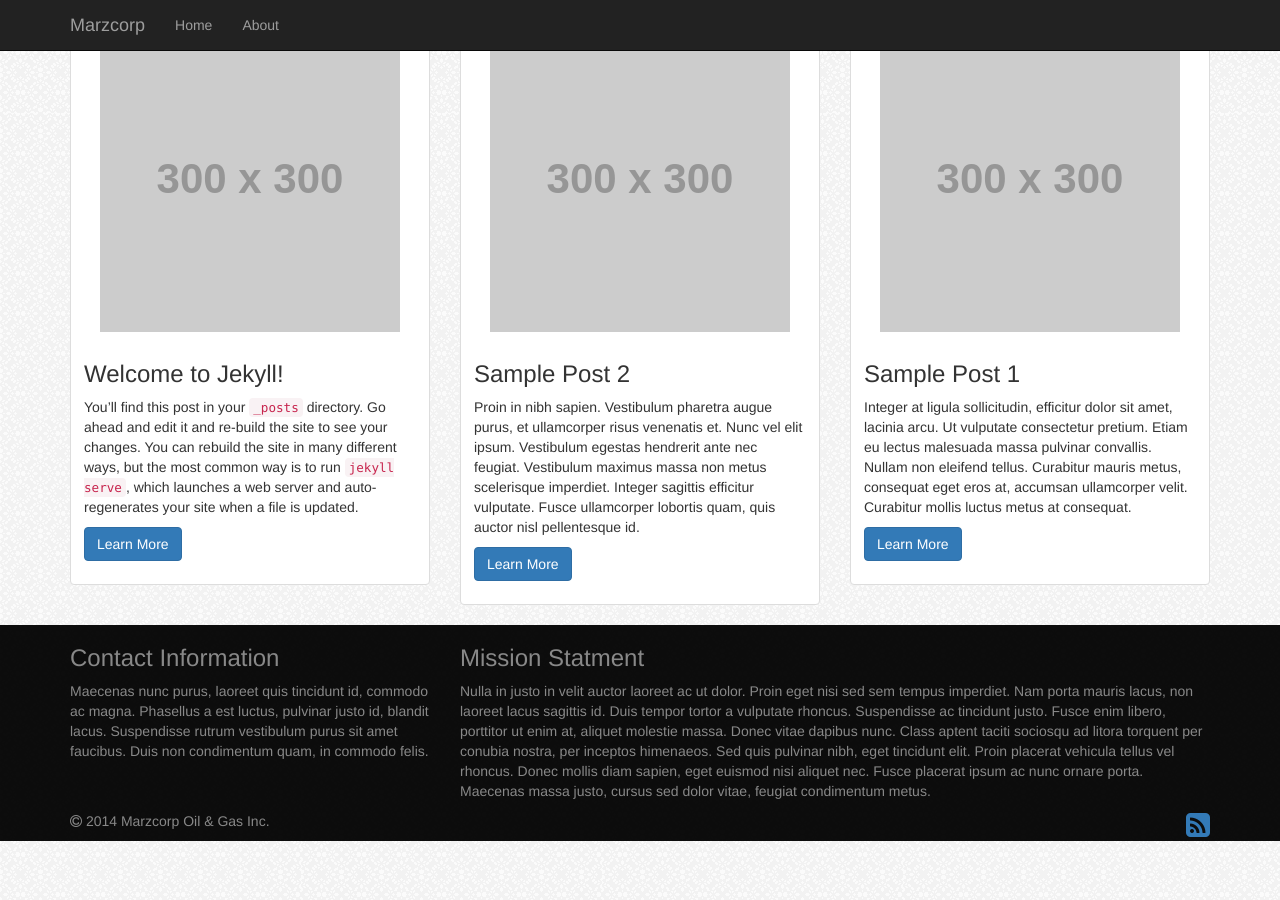
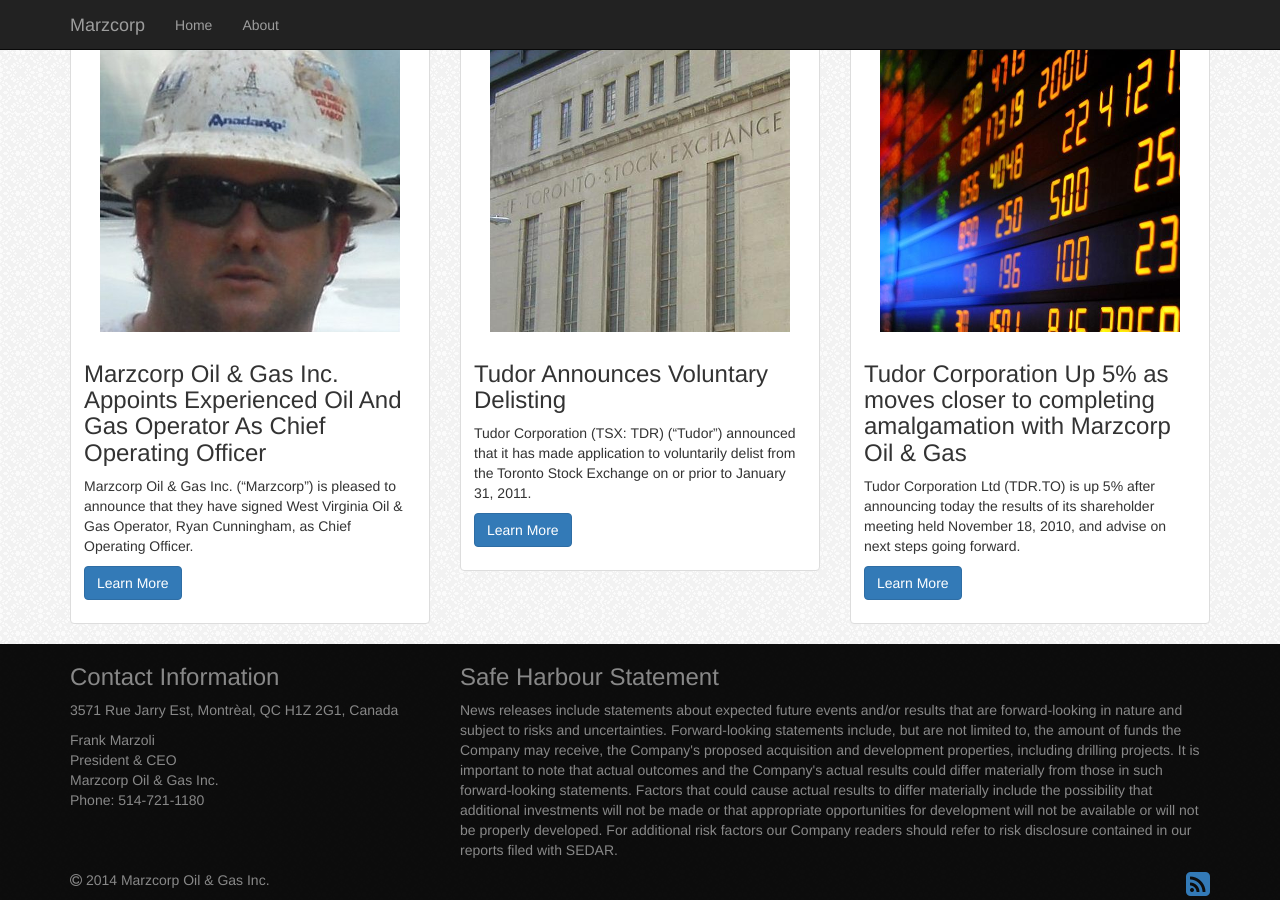
Before and after one commit to Kasuko/Marzcorp.github.io, a Jekyll site: the page built from index.html, in a window 1280 px wide and 900 px high, scrolled down 508 px. Built offline with Jekyll 4.4.1, drawn with Linux system fonts in a browser that asks for light colours; nearby versions of some CDN libraries; before the commit the page ends 1349 px from its top, so only the background shows below that.

Commit message:
Final prototype branding

```diff
--- a/_includes/footer.html
+++ b/_includes/footer.html
@@ -3,12 +3,16 @@
     <div class="row">
       <div class="col-md-4">
         <h3> Contact Information </h3>
-        <p>Maecenas nunc purus, laoreet quis tincidunt id, commodo ac magna. Phasellus a est luctus, pulvinar justo id, blandit lacus. Suspendisse rutrum vestibulum purus sit amet faucibus. Duis non condimentum quam, in commodo felis.</p>
+        <p>3571 Rue Jarry Est, Montr&egrave;al, QC H1Z 2G1, Canada</p>
+        <p>Frank Marzoli<br />
+           President & CEO<br />
+           Marzcorp Oil & Gas Inc.<br />
+           Phone: 514-721-1180</p>
       </div>
 
       <div class="col-md-8">
-        <h3>Mission Statment</h3>
-        <p>Nulla in justo in velit auctor laoreet ac ut dolor. Proin eget nisi sed sem tempus imperdiet. Nam porta mauris lacus, non laoreet lacus sagittis id. Duis tempor tortor a vulputate rhoncus. Suspendisse ac tincidunt justo. Fusce enim libero, porttitor ut enim at, aliquet molestie massa. Donec vitae dapibus nunc. Class aptent taciti sociosqu ad litora torquent per conubia nostra, per inceptos himenaeos. Sed quis pulvinar nibh, eget tincidunt elit. Proin placerat vehicula tellus vel rhoncus. Donec mollis diam sapien, eget euismod nisi aliquet nec. Fusce placerat ipsum ac nunc ornare porta. Maecenas massa justo, cursus sed dolor vitae, feugiat condimentum metus.</p>
+        <h3>Safe Harbour Statement</h3>
+        <p>News releases include statements about expected future events and/or results that are forward-looking in nature and subject to risks and uncertainties. Forward-looking statements include, but are not limited to, the amount of funds the Company may receive, the Company's proposed acquisition and development properties, including drilling projects. It is important to note that actual outcomes and the Company's actual results could differ materially from those in such forward-looking statements. Factors that could cause actual results to differ materially include the possibility that additional investments will not be made or that appropriate opportunities for development will not be available or will not be properly developed. For additional risk factors our Company readers should refer to risk disclosure contained in our reports filed with SEDAR.</p>
       </div>
     </div>
     <div class="row">
--- a/_includes/header.html
+++ b/_includes/header.html
@@ -1,5 +1,5 @@
 <header>
-  <nav class="inverse navbar navbar-inverse navbar-fixed-top">
+  <nav class="inverse page-row navbar navbar-inverse navbar-fixed-top">
     <div class="container">
       <div class="navbar-header">
         <button type="button" class="navbar-toggle collapsed" data-toggle="collapse" data-target="#navbar" aria-expanded="false" aria-controls="navbar">
--- /dev/null
+++ b/_posts/2010-11-24-tudo-moves-closer-to-amalgamation.md
@@ -0,0 +1,15 @@
+---
+layout: post
+title:  "Tudor Corporation Up 5% as moves closer to completing amalgamation with Marzcorp Oil & Gas"
+date:   2010-11-24 11:21:50
+categories: news
+thumbnail: img/se.png
+---
+
+Tudor Corporation Ltd (TDR.TO) is up 5% after announcing today the results of its shareholder meeting held November 18, 2010, and advise on next steps going forward.
+
+The annual and special meetings were held on Thursday, November 18, 2010, to consider an amalgamation with Marzcorp Oil & Gas Inc., a private company, with oil and gas permits in Quebec. The special resolution to approve the acquisition was approved by 100% of the Tudor shareholders voting in connection with the transaction. The voting results have been posted on SEDAR.
+
+In addition, Tudor has been advised by the TSX Venture Exchange that its application for listing will be heard by the Listing Committee tomorrow, November 25, 2010. Closing of the acquisition is anticipated to take place as soon as practicable after the closing of the proposed private placement being conducted by Marzcorp and subject to receipt of stock exchange approval.
+
+[Source](http://www.nasdaq.com/article/tudor-corporation-up-5-as-moves-closer-to-completing-amalgamation-with-marzcorp-oil-gas-cm46522#ixzz3JvcKpFTS)
--- /dev/null
+++ b/_posts/2010-12-29-tudor-announces-delisting.md
@@ -0,0 +1,20 @@
+---
+layout: post
+title:  "Tudor Announces Voluntary Delisting"
+date:   2010-12-29 11:21:50
+categories: news
+thumbnail: img/tse.png
+---
+Tudor Corporation (TSX: TDR) ("Tudor") announced that it has made application to voluntarily delist from the Toronto Stock Exchange on or prior to January 31, 2011.
+
+By way of background, Tudor is an oil and gas issuer with production derived almost 100% from natural gas.  With low natural gas prices over the past few years, Tudor has found it difficult to produce natural gas economically.  Tudor chose to shut-in gas wells, rather than produce and sell the natural gas at a loss.  Tudor has seventeen (17) shut-in wells that represent approximately 380 mcf/d of shut-in production that is not economic to produce due to low natural gas prices and the additional expenditures that may be necessary in some cases to bring the production on stream.
+
+To address the continued low prices for natural gas, Tudor has been examining various opportunities to combine with another issuer to increase production and also to mitigate its dependence upon natural gas pricing.  Tudor entered into a binding letter agreement (the "Letter Agreement") dated March 31, 2010, whereby Tudor agreed to acquire all of the outstanding shares of Marzcorp Oil & Gas Inc. ("Marzcorp").  Marzcorp is an arm's length Canadian company with petroleum properties in Matapedia Valley, Gaspesie, Quebec, targeting oil.  The parties entered into an amalgamation agreement dated October 22, 2010, to combine the companies (the "Amalgamation").  The Amalgamation will result in a reverse take-over of Tudor by Marzcorp and so was treated as a new listing for exchange purposes.  From discussions with TSX, Tudor concluded it was in the best interests of the combined company to pursue a listing on TSX Venture.
+
+Tudor mailed a joint information circular containing prospectus level disclosure on both Tudor and Marzcorp to its holders and the Amalgamation was approved by the shareholders of both companies at special meetings held on November 18, 2010.  The closing of the Amalgamation is subject to Marzcorp completing a private placement of a minimum of $6.5 million in gross proceeds and to receipt of stock exchange approval.
+
+The proposed amalgamation with Marzcorp has not yet been completed, and Tudor and Marzcorp are continuing to work with the TSX Venture Exchange in connection with an application for listing on the TSX Venture Exchange.  The closing of the amalgamation is subject to completion of the private placement being conducted by Marzcorp and subject to receipt of stock exchange approval.  Please see earlier press releases for additional information.
+
+As disclosed in the circular, Tudor received a letter from TSX dated August 11, 2010, that TSX was reviewing the eligibility for the continued listing of the Tudor common shares on TSX.    Following discussions with TSX and subject to the approval of the TSX Venture Exchange, Tudor has concluded that pursuing a listing on the TSX Venture Exchange, either as a stand alone entity or as combined with Marzcorp should that deal proceed, will provide greater liquidity for the Tudor common shares and a market in which Tudor is a more substantial issuer.  The delisting from TSX will occur on or before January 31, 2011.
+
+[Source](http://www.newswire.ca/en/story/694147/tudor-announces-voluntary-delisting)
--- /dev/null
+++ b/_posts/2012-09-04-marzcorp-appoints-new-coo.md
@@ -0,0 +1,18 @@
+---
+layout: post
+title:  "Marzcorp Oil & Gas Inc. Appoints Experienced Oil And Gas Operator As Chief Operating Officer"
+date:   2012-09-04 11:21:50
+categories: news
+thumbnail: img/rc.png
+---
+Marzcorp Oil & Gas Inc. ("Marzcorp") is pleased to announce that they have signed West Virginia Oil & Gas Operator, Ryan Cunningham, as Chief Operating Officer.
+
+Cunningham Energy LLC ("Cunningham Energy") has been chosen as the contract drilling partner for Marzcorp's 935,090 acre Quebec Prospect. Mr. Ryan Cunningham, who heads up Cunningham Energy, will oversee the drilling and production activities of Marzcorp Oil & Gas Inc. The company has drilled over 60,000 feet of new Appalachian well footage in the past calendar year. A Speedstar 185 Top Drive Drilling rig has been procured by Cunningham Energy for use in the Marzcorp's Drilling Program.  Operations in the Gaspe region will include Cunningham Energy's West Virginia contract drilling personnel.
+
+Ryan Cunningham began his petroleum production and exploration career in Clay County, West Virginia working for D & A Oil and Gas Corporation at an early age in 1990. Since that time Ryan Cunningham has had an array of working experience ranging from the West Virginia Department of Environmental Protection (Oil & Gas Division), to various positions with Wall Street investment firms.  In 2008 Ryan Cunningham formed Appalachian E&P firm Cunningham Energy LLC, based in Charleston, West Virginia. Mr. Cunningham holds a B.A. in Environmental Policy from Rollins College.
+
+## About Cunningham Energy LLC
+
+Cunningham Energy LLC is a private independent production and exploration company based in Charleston, West Virginia. The company was formed in 2008 for the purpose of acquiring, exploring, and producing oil and gas in the Appalachian, Illinois, and Williston Basins. Since inception, Cunningham Energy has relied on past experience in parallel with the application of new technologies to succeed in the ever changing field of efficient energy production. Cunningham Energy is positioned to take advantage of current and future trends in oil and natural gas production throughout these basins with aggressive but responsible decisions in the coming future.
+
+[Source](http://www.prnewswire.com/news-releases/marzcorp-oil--gas-inc-appoints-experienced-oil-and-gas-operator-as-chief-operating-officer-168442966.html)
--- a/_posts/2014-11-20-sample-post-1.md
+++ /dev/null
@@ -1,16 +0,0 @@
----
-layout: post
-title:  "Sample Post 1"
-date:   2014-11-20 11:21:50
-categories: news
-thumbnail: http://placehold.it/300x300
----
-Integer at ligula sollicitudin, efficitur dolor sit amet, lacinia arcu. Ut vulputate consectetur pretium. Etiam eu lectus malesuada massa pulvinar convallis. Nullam non eleifend tellus. Curabitur mauris metus, consequat eget eros at, accumsan ullamcorper velit. Curabitur mollis luctus metus at consequat.
-
-Proin vitae vulputate tortor, et dapibus nisi. Mauris blandit porta leo eu pulvinar. Sed et risus non ipsum molestie finibus. Aliquam blandit eros ut felis efficitur malesuada. Integer fringilla dapibus posuere. Cras id tortor magna. Curabitur pulvinar vulputate est non condimentum.
-
-Maecenas faucibus justo eget massa pulvinar, non cursus nisi bibendum. Etiam dui odio, gravida ac libero eu, elementum efficitur nunc. Morbi non vestibulum mauris, a consectetur odio. Maecenas sagittis sollicitudin fermentum. Nullam porttitor fermentum lacus nec ornare. Etiam dictum ligula est, quis egestas leo rutrum id. Nunc quis euismod nisl. Cras ac tincidunt elit, ac sodales nulla. Morbi tristique odio risus, nec tincidunt turpis tincidunt vitae. Pellentesque tincidunt vel libero nec facilisis. Suspendisse tellus purus, tristique eget semper quis, efficitur eu enim.
-
-Pellentesque in orci pellentesque, iaculis tellus et, scelerisque mauris. Curabitur ac laoreet turpis. Vivamus molestie finibus ipsum, eget molestie ante euismod in. Ut malesuada, dolor nec porta eleifend, ante lacus ultrices lectus, a lobortis augue dui ac ante. Proin ut malesuada ante, tristique mollis tellus. Vestibulum finibus nisl vitae felis tincidunt vestibulum. In tincidunt mauris enim, vitae hendrerit ipsum venenatis id.
-
-Nulla in justo in velit auctor laoreet ac ut dolor. Proin eget nisi sed sem tempus imperdiet. Nam porta mauris lacus, non laoreet lacus sagittis id. Duis tempor tortor a vulputate rhoncus. Suspendisse ac tincidunt justo. Fusce enim libero, porttitor ut enim at, aliquet molestie massa. Donec vitae dapibus nunc. Class aptent taciti sociosqu ad litora torquent per conubia nostra, per inceptos himenaeos. Sed quis pulvinar nibh, eget tincidunt elit. Proin placerat vehicula tellus vel rhoncus. Donec mollis diam sapien, eget euismod nisi aliquet nec. Fusce placerat ipsum ac nunc ornare porta. Maecenas massa justo, cursus sed dolor vitae, feugiat condimentum metus.
--- a/_posts/2014-11-21-sample-post-2.md
+++ /dev/null
@@ -1,16 +0,0 @@
----
-layout: post
-title:  "Sample Post 2"
-date:   2014-11-21 11:21:50
-categories: news
-thumbnail: http://placehold.it/300x300
----
-Proin in nibh sapien. Vestibulum pharetra augue purus, et ullamcorper risus venenatis et. Nunc vel elit ipsum. Vestibulum egestas hendrerit ante nec feugiat. Vestibulum maximus massa non metus scelerisque imperdiet. Integer sagittis efficitur vulputate. Fusce ullamcorper lobortis quam, quis auctor nisl pellentesque id.
-
-Maecenas nunc purus, laoreet quis tincidunt id, commodo ac magna. Phasellus a est luctus, pulvinar justo id, blandit lacus. Suspendisse rutrum vestibulum purus sit amet faucibus. Duis non condimentum quam, in commodo felis. Curabitur vel turpis urna. Ut iaculis lectus tellus, sed vehicula nulla varius quis. Quisque sed libero rutrum, lacinia leo a, luctus erat. Mauris libero tortor, bibendum vitae arcu tristique, vehicula fringilla dolor. Nullam et lorem lectus. Fusce pellentesque tortor id nunc iaculis, ut aliquet neque feugiat.
-
-Vestibulum ante ipsum primis in faucibus orci luctus et ultrices posuere cubilia Curae; Curabitur ac semper lectus. Proin pulvinar pharetra nibh, ut accumsan risus scelerisque vitae. Proin porta ipsum eu nibh gravida, in egestas ante dapibus. Nam tempus gravida nulla non mattis. Interdum et malesuada fames ac ante ipsum primis in faucibus. Nunc dapibus tempor ante, dapibus rutrum metus auctor sit amet. Interdum et malesuada fames ac ante ipsum primis in faucibus.
-
-Donec sed tincidunt turpis, vitae volutpat mi. Donec rhoncus metus vitae laoreet tempor. Quisque nec nisl libero. Sed nec nisi egestas, elementum felis vel, varius risus. Suspendisse nibh neque, posuere in nulla posuere, mattis auctor elit. Vestibulum cursus ipsum at nibh ullamcorper ultrices. Nam tincidunt lorem enim, in scelerisque sapien commodo nec. Praesent eget ornare enim, id facilisis orci. Vestibulum in pulvinar enim. Duis ullamcorper pharetra diam, vitae sodales velit accumsan ac. Sed eu sapien eu lectus luctus lacinia. Suspendisse sed nibh libero. Aenean suscipit dictum hendrerit.
-
-Donec sollicitudin mauris nec turpis gravida, at dapibus elit dapibus. Nam tincidunt urna eget eros varius posuere. Ut eu lectus et sapien faucibus venenatis vitae tincidunt turpis. Ut a elementum lectus. Lorem ipsum dolor sit amet, consectetur adipiscing elit. Donec fermentum ante at elit vehicula, ut blandit lectus placerat. Vestibulum vitae nisi dolor. Sed est lorem, dictum non tempor bibendum, dictum quis sem. Ut vulputate libero dolor, at elementum augue faucibus vel. Vivamus quis nibh vel leo tempus semper. Curabitur lobortis condimentum libero. Quisque eget arcu et dolor faucibus ornare. Donec condimentum dictum augue. Vestibulum ut mi felis.
--- a/_posts/2014-11-23-welcome-to-jekyll.markdown
+++ /dev/null
@@ -1,26 +0,0 @@
----
-layout: post
-title:  "Welcome to Jekyll!"
-date:   2014-11-23 11:21:50
-categories: jekyll update news
-thumbnail: http://placehold.it/300x300
----
-You’ll find this post in your `_posts` directory. Go ahead and edit it and re-build the site to see your changes. You can rebuild the site in many different ways, but the most common way is to run `jekyll serve`, which launches a web server and auto-regenerates your site when a file is updated.
-
-To add new posts, simply add a file in the `_posts` directory that follows the convention `YYYY-MM-DD-name-of-post.ext` and includes the necessary front matter. Take a look at the source for this post to get an idea about how it works.
-
-Jekyll also offers powerful support for code snippets:
-
-{% highlight ruby %}
-def print_hi(name)
-  puts "Hi, #{name}"
-end
-print_hi('Tom')
-#=> prints 'Hi, Tom' to STDOUT.
-{% endhighlight %}
-
-Check out the [Jekyll docs][jekyll] for more info on how to get the most out of Jekyll. File all bugs/feature requests at [Jekyll’s GitHub repo][jekyll-gh]. If you have questions, you can ask them on [Jekyll’s dedicated Help repository][jekyll-help].
-
-[jekyll]:      http://jekyllrb.com
-[jekyll-gh]:   https://github.com/jekyll/jekyll
-[jekyll-help]: https://github.com/jekyll/jekyll-help
--- a/about.md
+++ b/about.md
@@ -4,8 +4,8 @@
 permalink: /about/
 ---
 
-This is the base Jekyll theme. You can find out more info about customizing your Jekyll theme, as well as basic Jekyll usage documentation at [jekyllrb.com](http://jekyllrb.com/)
+Marzcorp is a private Canadian oil and natural gas exploration company in the Gaspe Peninsula in Quebec. The Company's permits cover 378,579 hectares (935,090 acres) in the Matapedia Valley, Gaspesie, Quebec, with half the land located in the Taconic belt and half in the Gaspe belt.
 
-You can find the source code for the Jekyll new theme at: [github.com/jglovier/jekyll-new](https://github.com/jglovier/jekyll-new)
+Marzcorp received a geological evaluation of prospective resources dated March 31st, 2011, effective April 1st 2011 (the "Chapman Report"), prepared by Chapman Petroleum Engineering Ltd. in accordance with standards set out in the Canadian Oil and Gas Evaluation Handbook and National Instrument 51-101, Standards of Disclosure for Oil and Gas Activities. Based on exploration work including 2D seismic and other exploration activity in the area, the report focused on four identified prospects for oil.
 
-You can find the source code for Jekyll at [github.com/jekyll/jekyll](https://github.com/jekyll/jekyll)
+Further exploration and development work is proposed to delineate the prospective resources including 3D seismic and two exploration wells.
```
Also changed, not shown: img/rc.png (added), img/se.png (added), img/tse.png (added).
